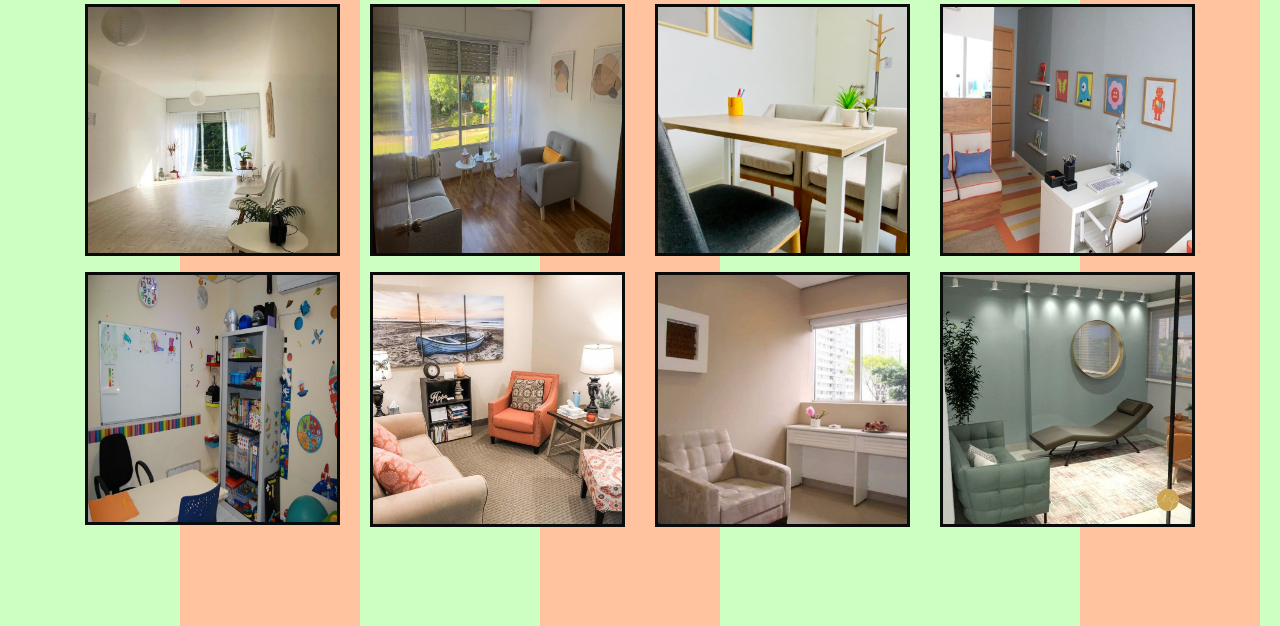
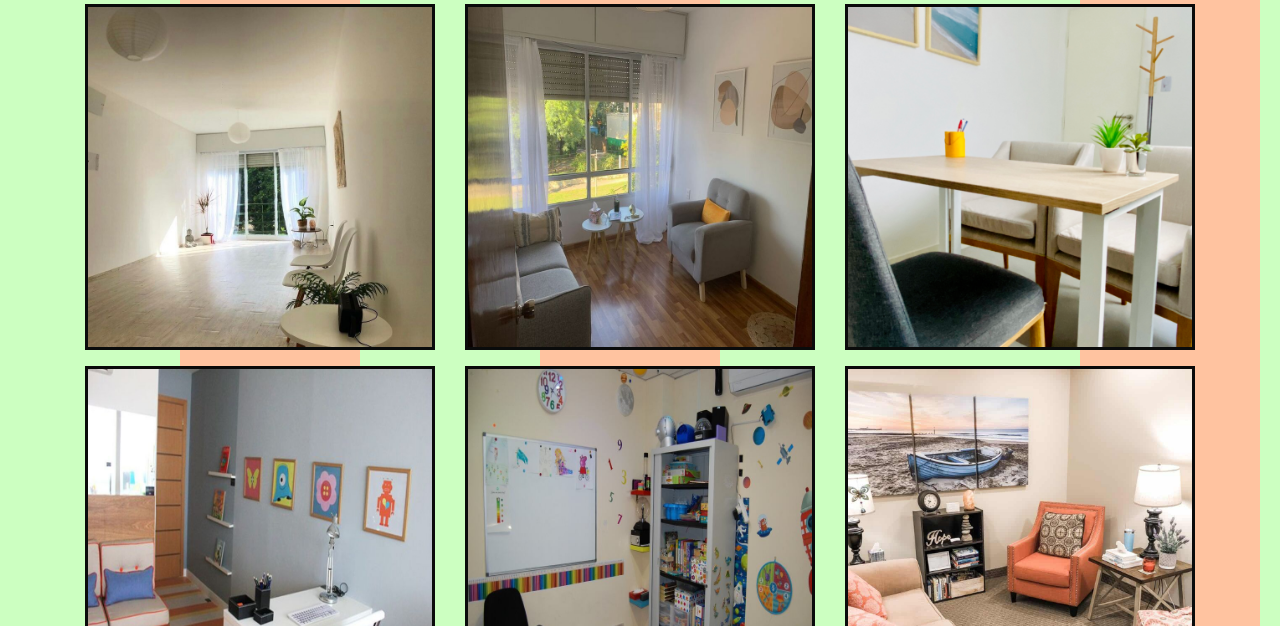
Before and after one commit to martindiazpose/PF-MartinDiaz, a plain HTML site: page pages/consultorios.html in a window 1280 px wide. Shown: the part 118-744 px from the top of the page. Drawn offline with Linux system fonts and the light colour scheme; a web font is replaced by a local one.

Commit message:
cambios general

```diff
--- a/pages/consultorios.html
+++ b/pages/consultorios.html
@@ -31,30 +31,44 @@
             <main>
                 <h1>Consultorios</h1>
                 <section class="row">
-                    <figure class="col-lg-3">
-                        <a href="../assets/img/Sala de Espera.jpeg" target="_blank"><img src="../assets/img/Sala de Espera.jpeg" alt="Sala de Espera" class="img-fluid img "></a>
+                    <figure class="col-lg-4">
+                        <a href="../assets/img/Sala de Espera.jpeg" target="_blank"><img
+                                src="../assets/img/Sala de Espera.jpeg" alt="Sala de Espera" class="img-fluid img "></a>
                     </figure>
-                    <figure class="col-lg-3">
-                        <a href="../assets/img/Consultorio1.jpeg" target="_blank"><img src="../assets/img/Consultorio1.jpeg" alt="Consultorio Psicologico" class="img-fluid img"></a>
+                    <figure class="col-lg-4">
+                        <a href="../assets/img/Consultorio1.jpeg" target="_blank"><img
+                                src="../assets/img/Consultorio1.jpeg" alt="Consultorio Psicologico"
+                                class="img-fluid img"></a>
                     </figure>
-                    <figure class="col-lg-3">
-                        <a href="../assets/img/Consultorio3.png" target="_blank"><img src="../assets/img/Consultorio3.png" alt="Consultorio Parejas" class="img-fluid img"></a>
+                    <figure class="col-lg-4">
+                        <a href="../assets/img/Consultorio3.png" target="_blank"><img
+                                src="../assets/img/Consultorio3.png" alt="Consultorio Parejas"
+                                class="img-fluid img"></a>
                     </figure>
-                    <figure class="col-lg-3">
-                        <a href="../assets/img/infantil2.jpg" target="_blank"><img src="../assets/img/infantil2.jpg" alt="Consultorio Niños" class="img-fluid img"></a>
+                    <figure class="col-lg-4">
+                        <a href="../assets/img/infantil2.jpg" target="_blank"><img src="../assets/img/infantil2.jpg"
+                                alt="Consultorio Niños" class="img-fluid img"></a>
                     </figure>
-                    <figure class="col-lg-3">
-                        <a href="../assets/img/Consultorio niños.jpg" target="_blank"><img src="../assets/img/Consultorio niños.jpg" alt="Consultorio Niños 2" class="img-fluid img"></a>
+                    <figure class="col-lg-4">
+                        <a href="../assets/img/Consultorio niños.jpg" target="_blank"><img
+                                src="../assets/img/Consultorio niños.jpg" alt="Consultorio Niños 2"
+                                class="img-fluid img"></a>
                     </figure>
-                    <figure class="col-lg-3">
-                        <a href="../assets/img/Consultorio6.jpg" target="_blank"><img src="../assets/img/Consultorio6.jpg" alt="Consultorio Adultos" class="img-fluid img"></a>
+                    <figure class="col-lg-4">
+                        <a href="../assets/img/Consultorio6.jpg" target="_blank"><img
+                                src="../assets/img/Consultorio6.jpg" alt="Consultorio Adultos"
+                                class="img-fluid img"></a>
                     </figure>
-                    <figure class="col-lg-3">
-                        <a href="../assets/img/Consultorio5.jpg" target="_blank"><img src="../assets/img/Consultorio5.jpg" alt="Consultorio Frente" class="img-fluid img"></a>
+                    <figure class="col-lg-4">
+                        <a href="../assets/img/Consultorio5.jpg" target="_blank"><img
+                                src="../assets/img/Consultorio5.jpg" alt="Consultorio Frente" class="img-fluid img"></a>
                     </figure>
-                    <figure class="col-lg-3">
-                        <a href="../assets/img/consultorio4.jpg" target="_blank"><img src="../assets/img/consultorio4.jpg" alt="Consultorio con Divan" class="img-fluid img"></a>
+                    <figure class="col-lg-4">
+                        <a href="../assets/img/consultorio4.jpg" target="_blank"><img
+                                src="../assets/img/consultorio4.jpg" alt="Consultorio con Divan"
+                                class="img-fluid img"></a>
                     </figure>
+
                 </section>
             </main>
         </nav>
```
Also changed, not shown: pages/contacto.html (+9 -5 lines), 1 other file.
